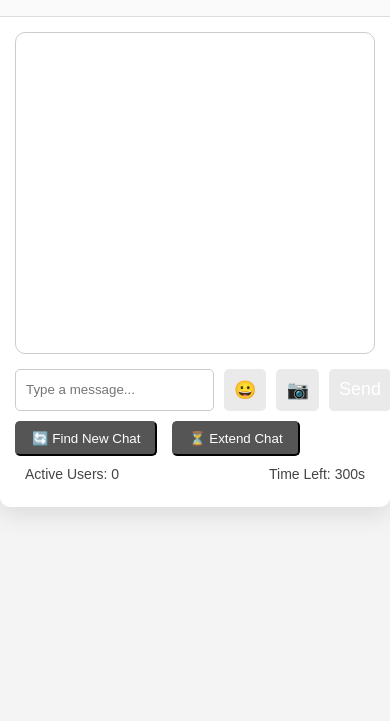
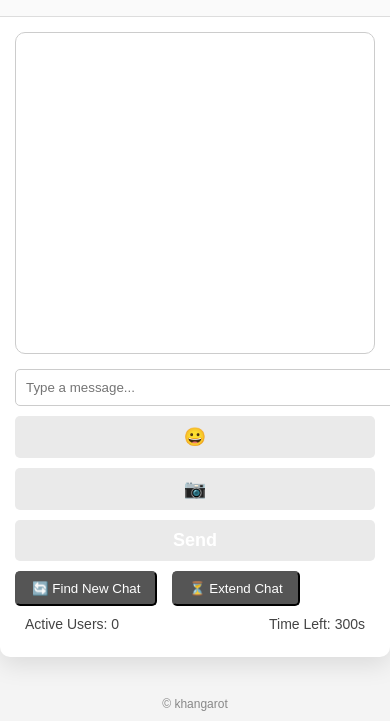
Before and after one commit to Ankitrana00/SIET_NILOKHERI_CHATTERS_JS, a website: page public/index.html in a window 390 px wide. Shown: the part 162-883 px from the top of the page. Before the commit the page ends 844 px from the top, so only its background shows below. Drawn offline with nearby package versions, Linux system fonts and the light colour scheme; no server answers.

Commit message:
✅ UI Fixes: Responsive input group, better send button visibility, added footer

```diff
--- a/public/index.html
+++ b/public/index.html
@@ -47,3 +47,6 @@
   </div>
 </body>
 </html>
+<footer>
+  © khangarot
+</footer>
--- a/public/style.css
+++ b/public/style.css
@@ -129,3 +129,30 @@ body {
   bottom: -14px;
   right: 10px;
 }
+
+/* Responsive Fix for Input Group */
+@media (max-width: 600px) {
+  .input-group {
+    flex-direction: column;
+  }
+
+  .input-group input,
+  .input-group button {
+    width: 100%;
+  }
+}
+
+/* Improve Send Button Visibility */
+.primary-btn {
+  background: #007bff;
+  color: white;
+  font-weight: bold;
+}
+
+/* Footer */
+footer {
+  text-align: center;
+  padding: 10px;
+  font-size: 12px;
+  color: #888;
+}
```
